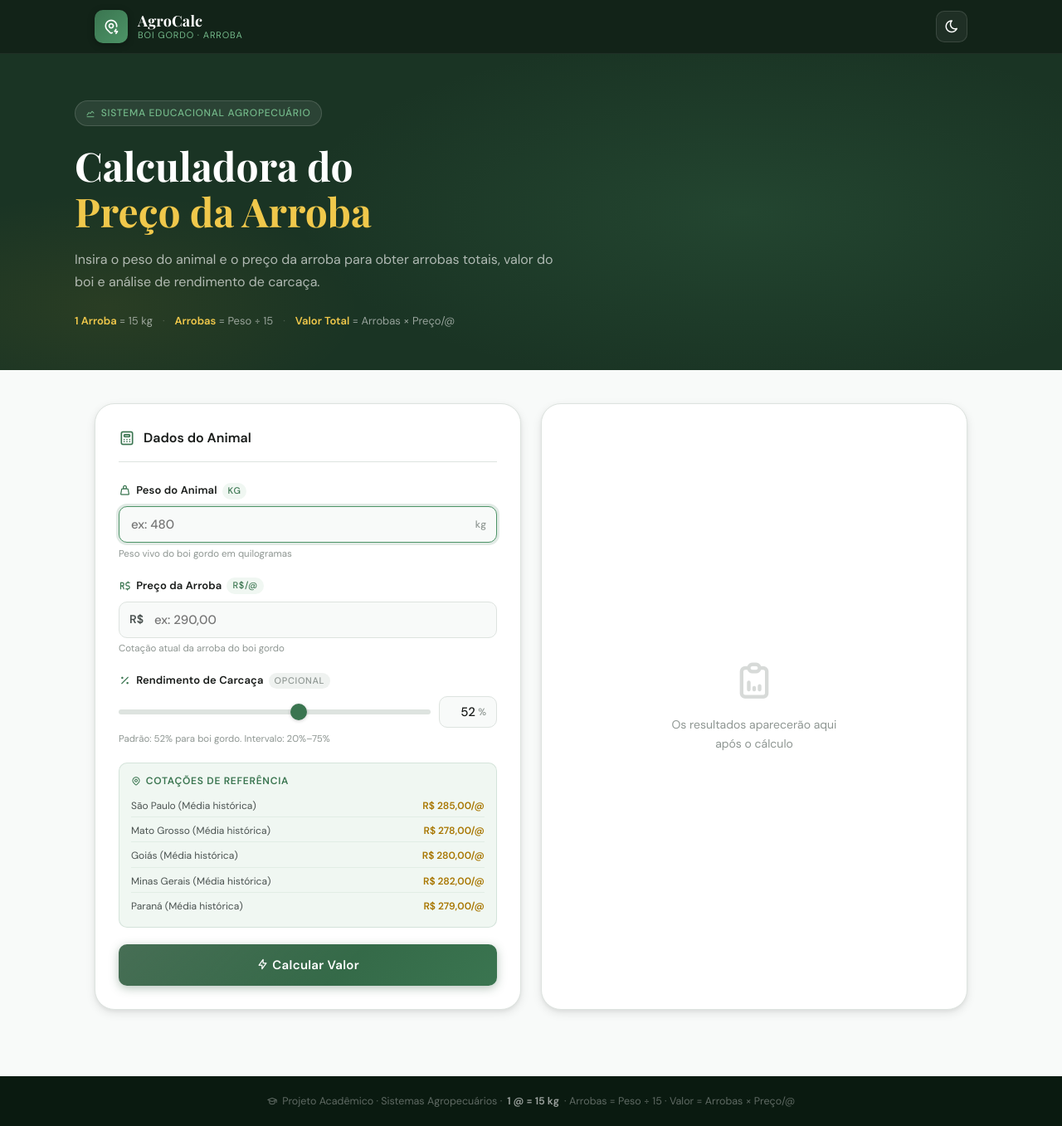
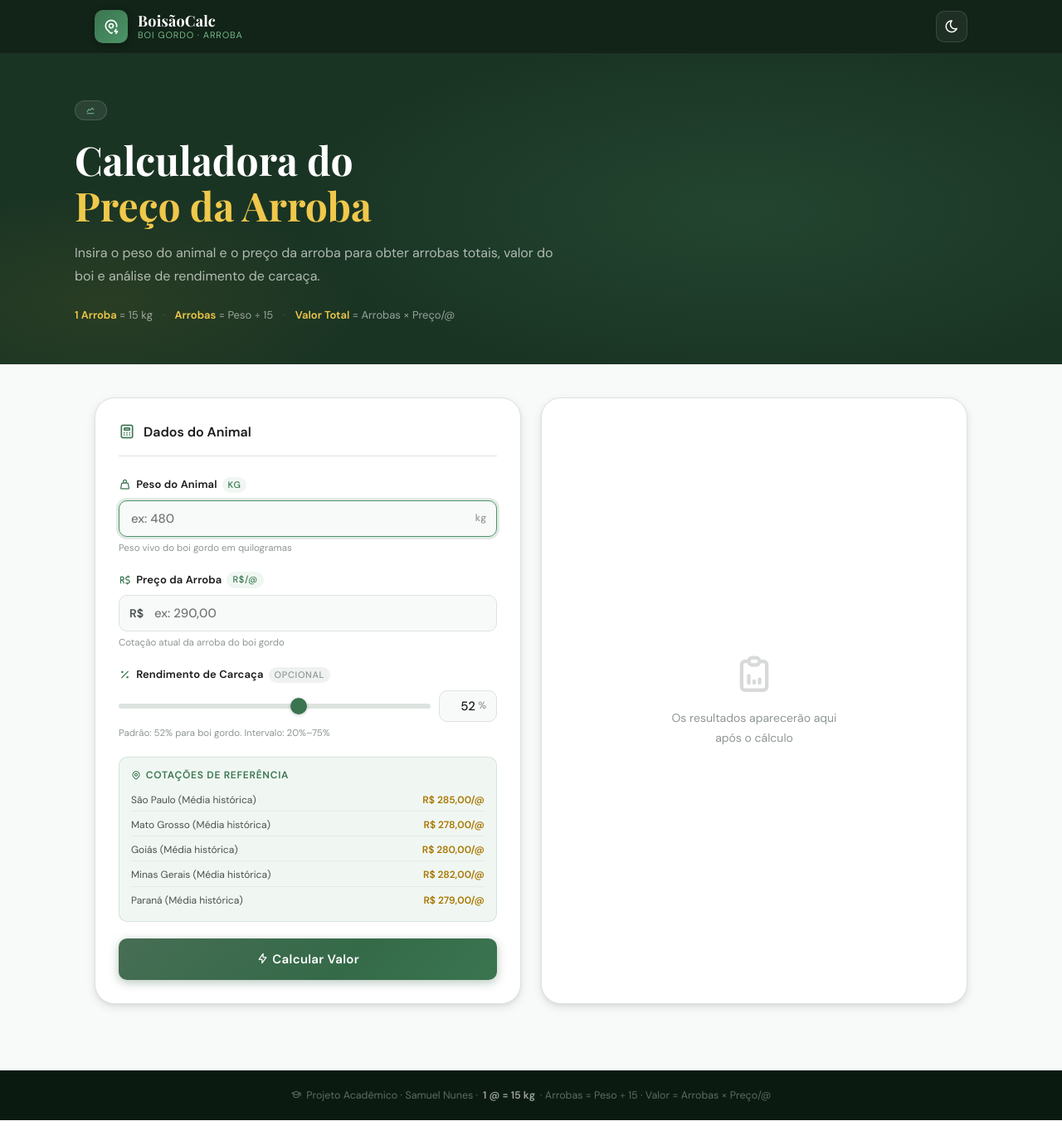
Before and after one commit to samuelncosta/calculadoradoboisao, a Flask app: page / in a window 1280 px wide. Shown: the whole page at 83% size. Run offline with Flask 3, Linux system fonts and the light colour scheme; some libraries are stand-ins or nearby versions.

Commit message:
refactor: rename AgroCalc to BoisãoCalc, remove Sistema Educacional Agropecuário, update footer to Samuel Nunes

```diff
--- a/templates/index.html
+++ b/templates/index.html
@@ -17,7 +17,7 @@
       <div class="brand">
         <span class="brand-icon"><i class="ti ti-map-pin-bolt"></i></span>
         <div class="brand-text">
-          <span class="brand-title">AgroCalc</span>
+          <span class="brand-title">BoisãoCalc</span>
           <span class="brand-subtitle">Boi Gordo · Arroba</span>
         </div>
       </div>
@@ -32,7 +32,7 @@
   <section class="hero">
     <div class="hero-inner">
       <div class="hero-badge">
-        <i class="ti ti-chart-line"></i> Sistema Educacional Agropecuário
+        <i class="ti ti-chart-line"></i>
       </div>
       <h1 class="hero-title">Calculadora do<br><em>Preço da Arroba</em></h1>
       <p class="hero-desc">
@@ -223,7 +223,7 @@
     <div class="container">
       <p>
         <i class="ti ti-school"></i>
-        Projeto Acadêmico · Sistemas Agropecuários ·
+        Projeto Acadêmico · Samuel Nunes ·
         <strong>1 @ = 15 kg</strong> · Arrobas = Peso ÷ 15 · Valor = Arrobas × Preço/@
       </p>
     </div>
```
Also changed, not shown: README.md.
